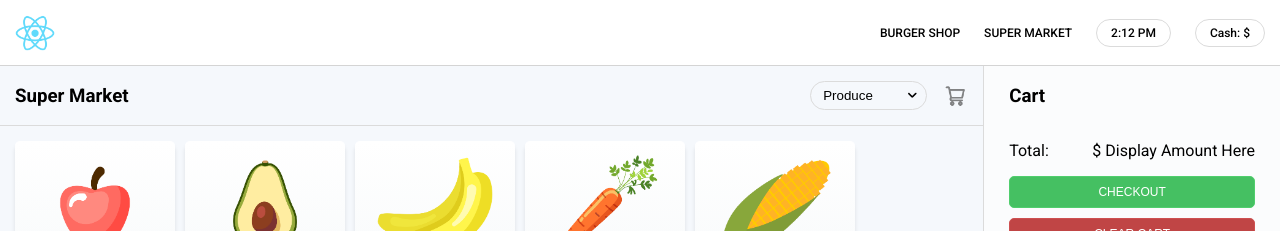
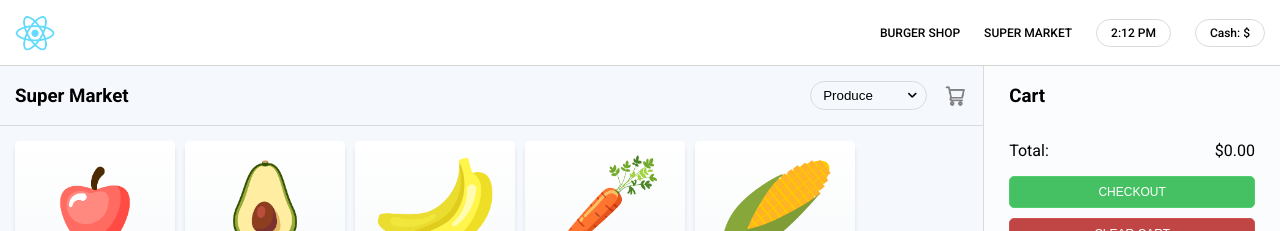
Before and after one commit to trimoni/reactville-lab, a React (Create React App) app: page /market in a window 1280 px wide. Shown: the top 231 px of the page. Built offline with nearby package versions, Linux system fonts and the light colour scheme; a web font is replaced by a local one.

Commit message:
last step complete

```diff
--- a/src/Components/SuperMarket/Cart.jsx
+++ b/src/Components/SuperMarket/Cart.jsx
@@ -1,6 +1,18 @@
 import CartItem from './CartItem'
 
 const Cart = (props) => {
+
+  const format = (num) => (Math.round(num*100) / 100).toFixed(2)
+
+  const total = format(props.cart.reduce((sum, item) => {
+    return item.quantity > 1
+    ? sum + (item.price * item.quantity)
+    : sum + item.price
+  }, 0))
+
+  const clearCart = () => {
+    props.setCart([])
+  }
   return (
     <div className="cart">
       <h3>Cart</h3>
@@ -9,16 +21,17 @@ const Cart = (props) => {
         <CartItem
         key={idx}
         item={item}
+        removeFromCart={props.removeFromCart}
         />
       ))}
 
       <div className="cart-total">
         <p>Total:</p>
-        <p>$ Display Amount Here</p>
+        <p>${total}</p>
       </div>
 
       <button>CHECKOUT</button>
-      <button>CLEAR CART</button>
+      <button onClick={clearCart}>CLEAR CART</button>
     </div>
   )
 }
--- a/src/Components/SuperMarket/CartItem.jsx
+++ b/src/Components/SuperMarket/CartItem.jsx
@@ -1,14 +1,14 @@
 
-const CartItem = () => {
+const CartItem = (props) => {
 	return (
 		<div className="cart-card">
-			<img src="" alt="product icon" />
+			<img src={props.item.image} alt="product icon" />
 			<span>
-				<p id="product-name"></p>
-				<p id="product-price">$</p>
-				<p id="product-quantity">Quantity:</p>
+				<p id="product-name">{props.item.name}</p>
+				<p id="product-price">${props.item.price}</p>
+				<p id="product-quantity">Quantity: {props.item.quantity}</p>
 			</span>
-			<button>X</button>
+			<button onClick={() => props.removeFromCart(props.item)}>X</button>
 		</div>
 	)
 }
--- a/src/Components/SuperMarket/SuperMarket.jsx
+++ b/src/Components/SuperMarket/SuperMarket.jsx
@@ -20,6 +20,18 @@ const SuperMarket = () => {
     setCart([{ ...item, quantity: 1 }, ...cart])
     console.log('addToCart works!', item)
   }
+
+  const removeFromCart = (item) => {
+    if (item.quantity > 1) {
+      setCart(cart.map((prod) => prod.id === item.id
+        ? { ...item, quantity: item.quantity - 1 }
+        : prod
+      ))
+    } else {
+      setCart(cart.filter((prod) => prod.id !== item.id))
+    }
+  }
+
   return (
     <div className="super-market">
       <section>
@@ -27,7 +39,7 @@ const SuperMarket = () => {
         <DisplayProducts products={products} productCategory={productCatergory} addToCart={addToCart}/>
       </section>
 
-      <Cart cart={cart}/>
+      <Cart cart={cart} removeFromCart={removeFromCart} setCart={setCart}/>
 
     </div>
   )
```
